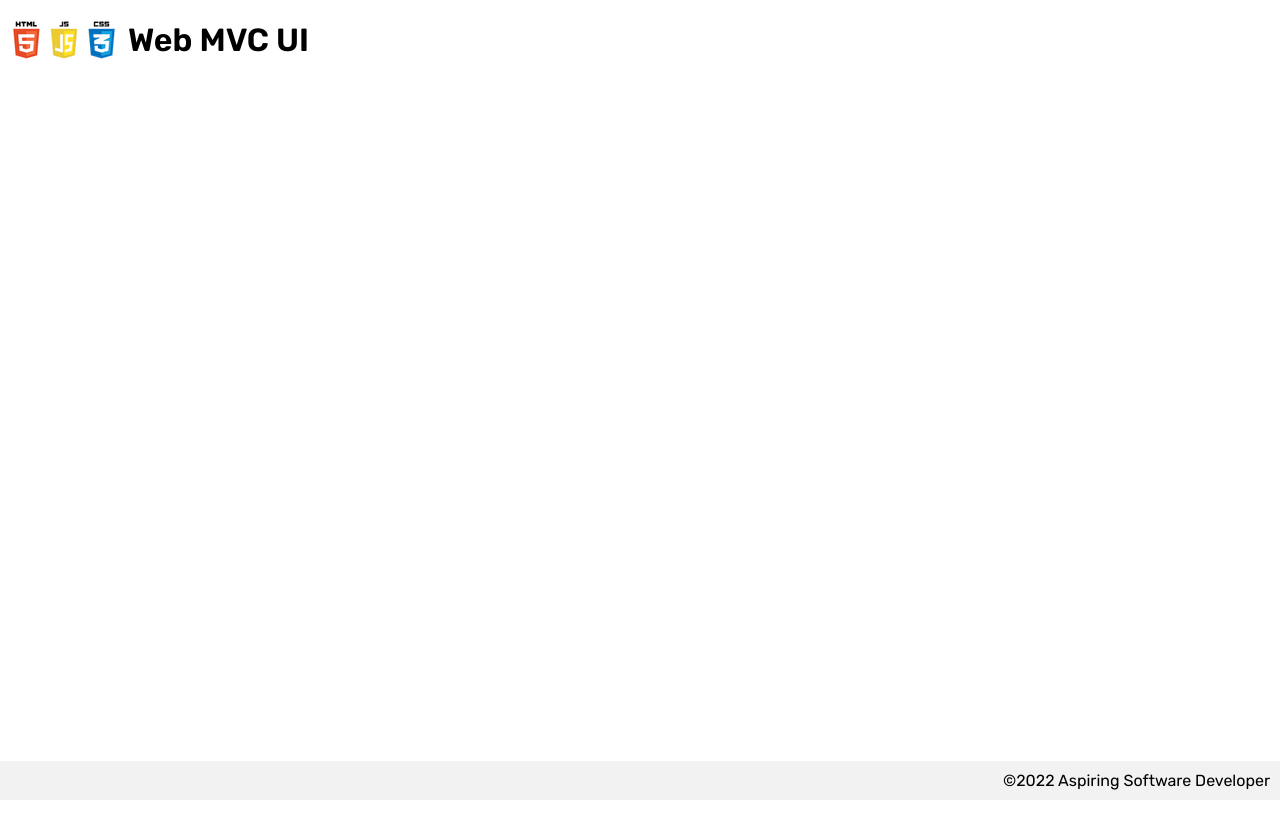
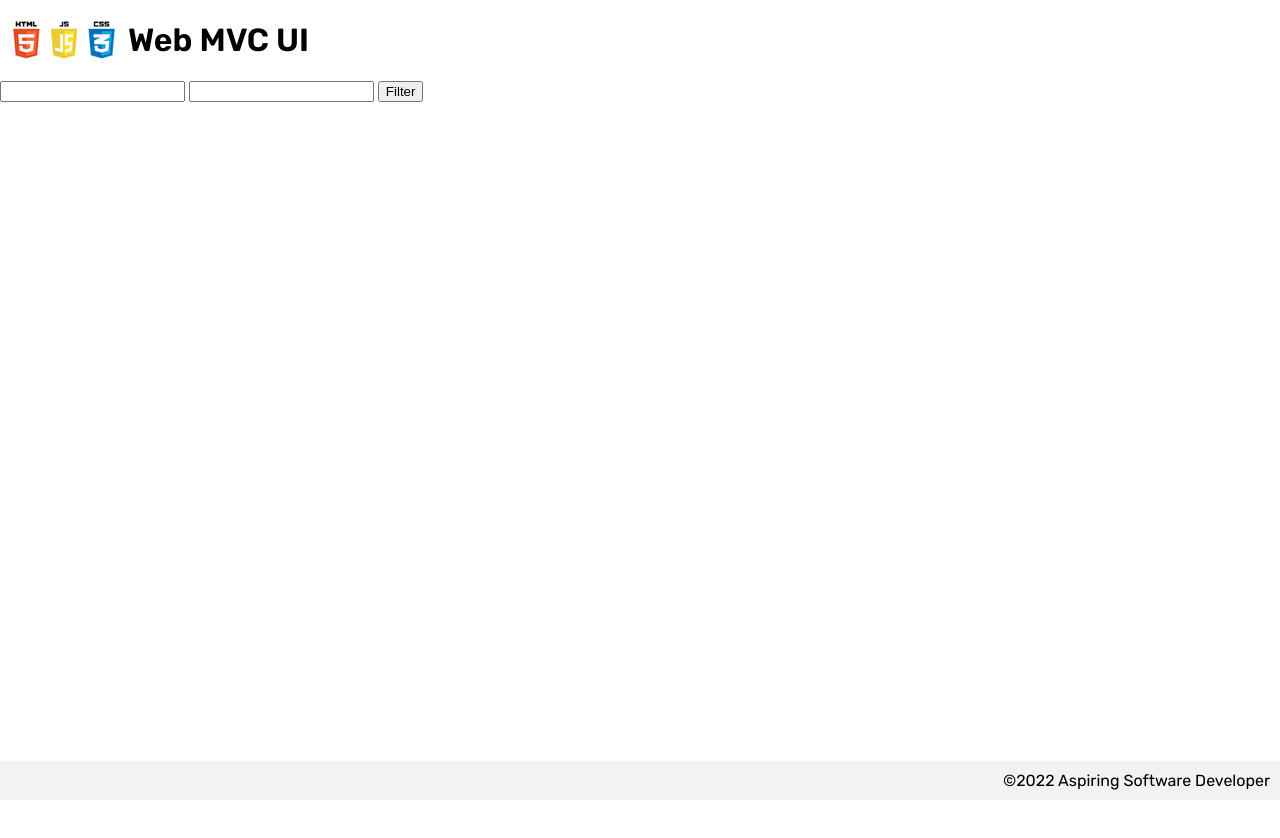
Before and after one commit to Aphenphos/bean-babies, a plain HTML site: page index.html in a window 1280 px wide. Drawn offline with nearby package versions, Linux system fonts and the light colour scheme; no server answers.

Commit message:
index set

```diff
--- a/index.html
+++ b/index.html
@@ -24,6 +24,13 @@
     </header>
 
     <main>
+        <div id="inputs">
+            <form id="filter">
+                <input name="name" type="text">
+                <input name="color" type="text">
+                <button id="filter-button">Filter</button>
+            </form>
+        </div>
         <ul class="cards" id="beanbaby-list"></ul>
     </main>
 
```
